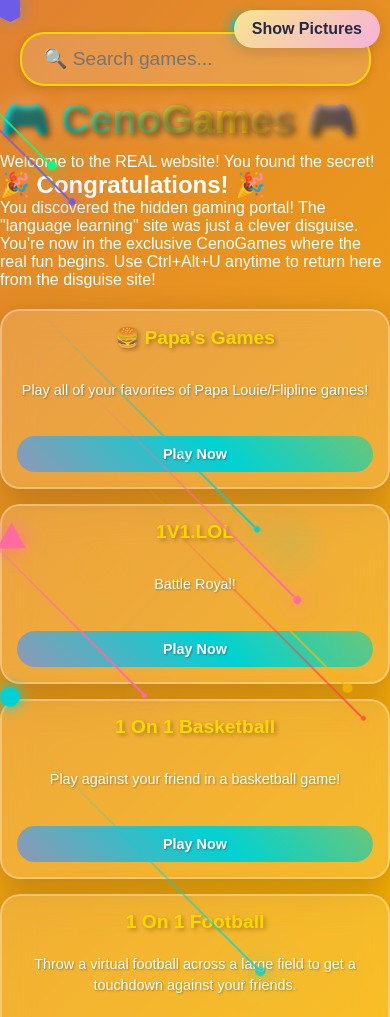
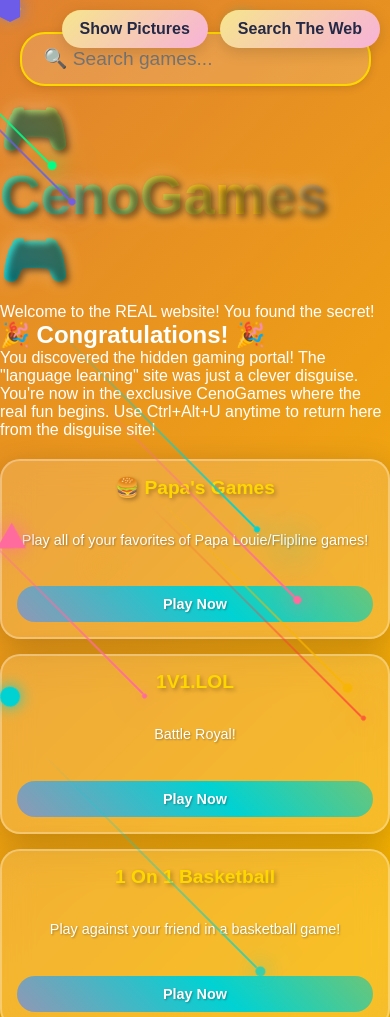
Before and after one commit to LingualLearn/home, a plain HTML site: page read.html in a window 390 px wide. Shown: the top 1017 px of the page. Drawn offline with Linux system fonts and the light colour scheme.

Commit message:
Update read.html

```diff
--- a/read.html
+++ b/read.html
@@ -22,11 +22,15 @@
             50% { background-position: 100% 50%; }
             100% { background-position: 0% 50%; }
         }
-        .show-pictures-btn {
+        .button-row {
             position: fixed;
             top: 22px;
             right: 32px;
             z-index: 9999;
+            display: flex;
+            gap: 12px;
+        }
+        .show-pictures-btn, .search-web-btn {
             background: linear-gradient(135deg, #f6e58d 0%, #f7b2d9 100%);
             color: #232946;
             border: none;
@@ -38,10 +42,14 @@
             cursor: pointer;
             transition: background 0.2s, color 0.2s, transform 0.2s;
         }
-        .show-pictures-btn:hover {
+        .show-pictures-btn:hover, .search-web-btn:hover {
             background: linear-gradient(135deg, #ffb997 0%, #a5f1e9 100%);
             color: #222;
             transform: scale(1.05);
+        }
+        @media (max-width: 768px) {
+            .button-row { right: 10px; top: 10px; }
+            .show-pictures-btn, .search-web-btn { padding: 10px 18px; font-size: 1rem; }
         }
         .search-bar-container {
             width: 100%;
@@ -197,7 +205,6 @@
         @media (max-width: 768px) {
             .games-grid { grid-template-columns: repeat(2, 1fr); gap: 15px; }
             .game-card { padding: 15px; min-height: 180px; }
-            .show-pictures-btn { right: 10px; top: 10px; padding: 10px 18px; font-size: 1rem; }
         }
         @media (max-width: 480px) {
             .games-grid { grid-template-columns: 1fr; }
@@ -275,10 +282,6 @@
         .easter-egg.fade-out {
             opacity: 0;
             pointer-events: none;
-        }
-        @media (max-width: 768px) {
-            .header h1 { font-size: 2.5rem; }
-            .game-controls { flex-direction: column; align-items: center; }
         }
         /* --- Falling stars and floating shapes --- */
         .shooting-stars, .floating-shapes, .pulsing-orbs {
@@ -392,7 +395,12 @@
     <script>
       history.replaceState({}, '', '/404');
     </script>
-    <button class="show-pictures-btn" id="togglePicturesBtn" onclick="togglePictures()">Show Pictures</button>
+    <div class="button-row">
+        <button class="show-pictures-btn" id="togglePicturesBtn" onclick="togglePictures()">Show Pictures</button>
+        <a href="home/docs" class="search-web-btn" style="text-decoration:none;display:inline-block;">
+            Search The Web
+        </a>
+    </div>
     <div class="search-bar-container">
         <input type="text" class="search-bar" id="gameSearch" placeholder="🔍 Search games..." oninput="filterGames()" autocomplete="off">
     </div>
@@ -472,7 +480,7 @@
                 <a href="home/2PCH"><button class="play-btn">Play Now</button></a>
             </div>
             <div class="game-card">
-                <img class="game-img" src="https://bing.com/th/id/BCO.cb1d2ae8-b484-4394-b71e-e4b6114701b1.png" alt="2D World">
+                <img class="game-img" src="https://www1.minijuegosgratis.com/v3/games/thumbnails/216559_7_sq.jpg" alt="2D World">
                 <h3>2D World</h3>
                 <p>Reload the game if it does not work the first time!</p>
                 <a href="home/2DW"><button class="play-btn">Play Now</button></a>
```
